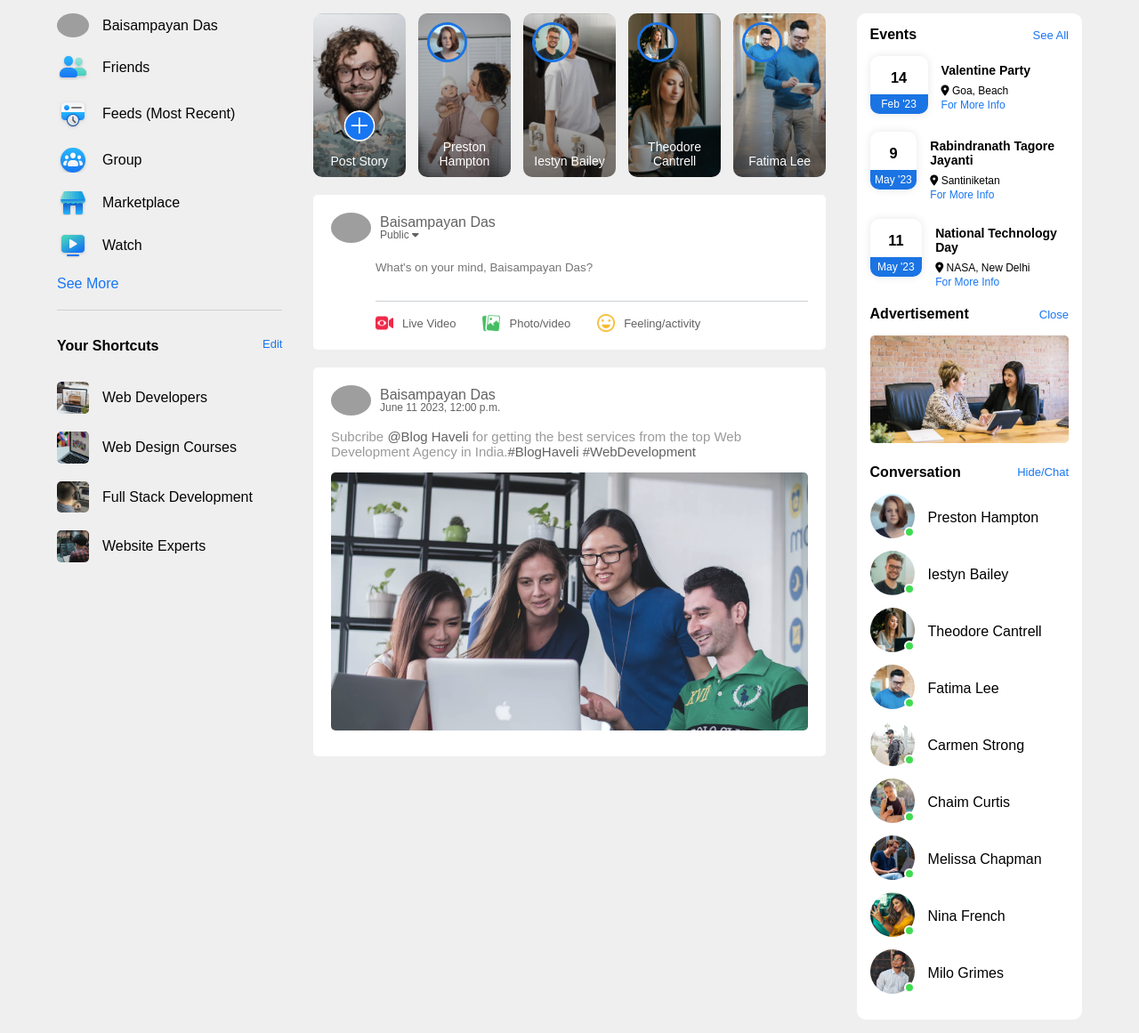
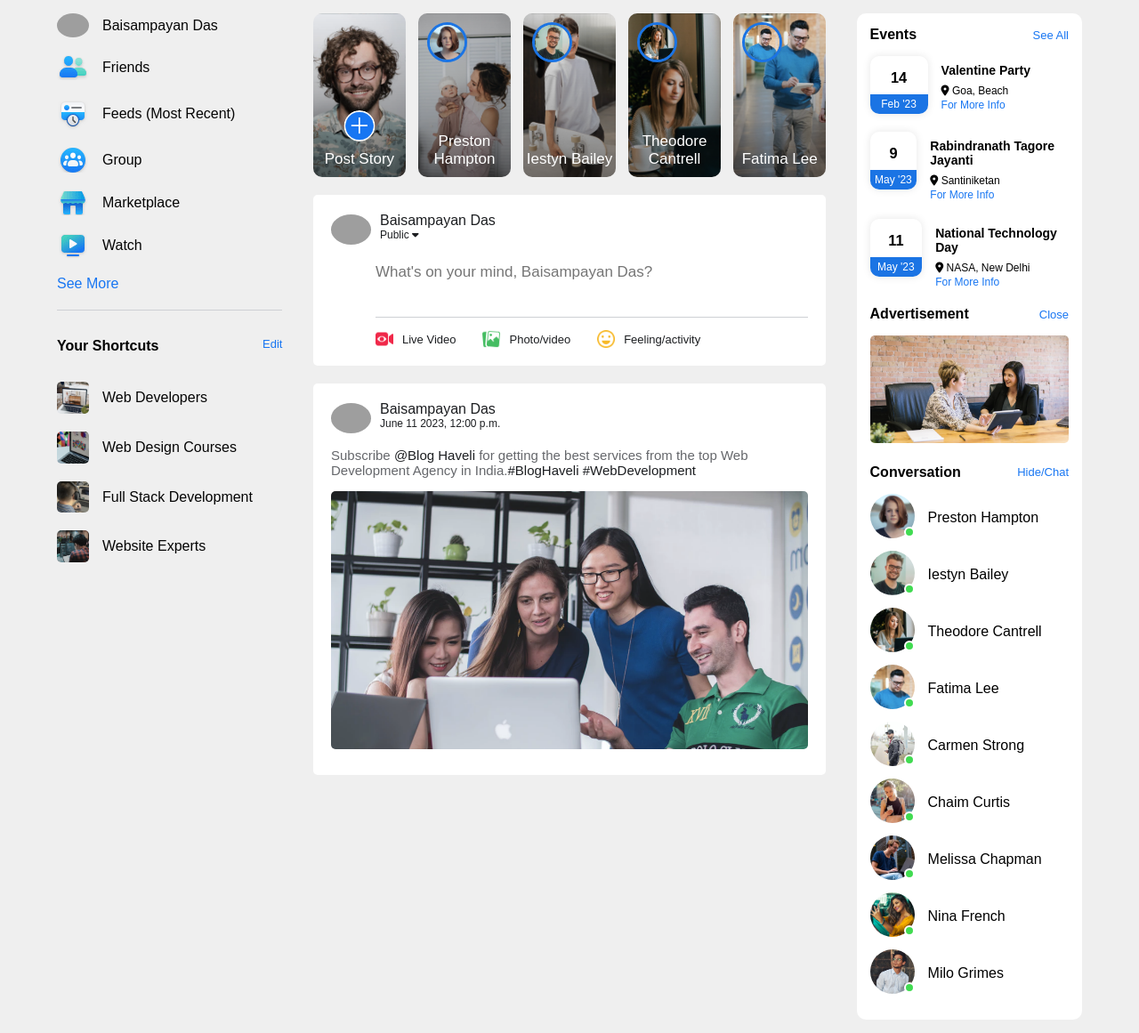
Before and after one commit to Baisampayan/Facebook-Clone, a PHP site: page /index.html in a window 1280 px wide. Shown: the part 51-1212 px from the top of the page at 89% size. Run offline with PHP 8.4, Linux system fonts and the light colour scheme; grey boxes are pictures that could not be loaded.

Commit message:
Style changes

```diff
--- a/index.html
+++ b/index.html
@@ -108,7 +108,7 @@
                         <small>June 11 2023, 12:00 p.m.</small>
                     </div>
                 </div>
-                <p class="post-text">Subcribe <span>@Blog Haveli</span> for getting the best services from the top Web Development Agency in India.<a href="#">#BlogHaveli</a> <a href="#">#WebDevelopment</a></p>
+                <p class="post-text">Subscribe <span>@Blog Haveli</span> for getting the best services from the top Web Development Agency in India.<a href="#">#BlogHaveli</a> <a href="#">#WebDevelopment</a></p>
                 <img src="./img/feed-image-1.png" alt="feed-image" class="post-img">
             </div>
         </div>
--- a/style.css
+++ b/style.css
@@ -12,8 +12,8 @@
     --sidebar-imp-color: #050505;
     --sidebar-more-link: #1876F2;
     --border-color: #CED0D4;
-    --primary-text-color: #626262;
-    --secondary-text-color: #9a9a9a;
+    --primary-text-color: #1c1e21;
+    --secondary-text-color: #65676b;
 }
 
 *{
@@ -287,7 +287,7 @@ nav {
     width: 100%;
     text-align: center;
     color: var(--white-color);
-    font-size: 14px;
+    font-size: 17px;
 }
 
 .story.upload-story img {
@@ -346,6 +346,7 @@ nav {
 
 .user-profile small {
     font-size: 12px;
+    line-height: 2;
 }
 
 .post-input-container {
@@ -353,6 +354,7 @@ nav {
 }
 
 .post-input-container textarea {
+    font-size: 17px;
     width: 100%;
     border: 0;
     outline: 0;
```
